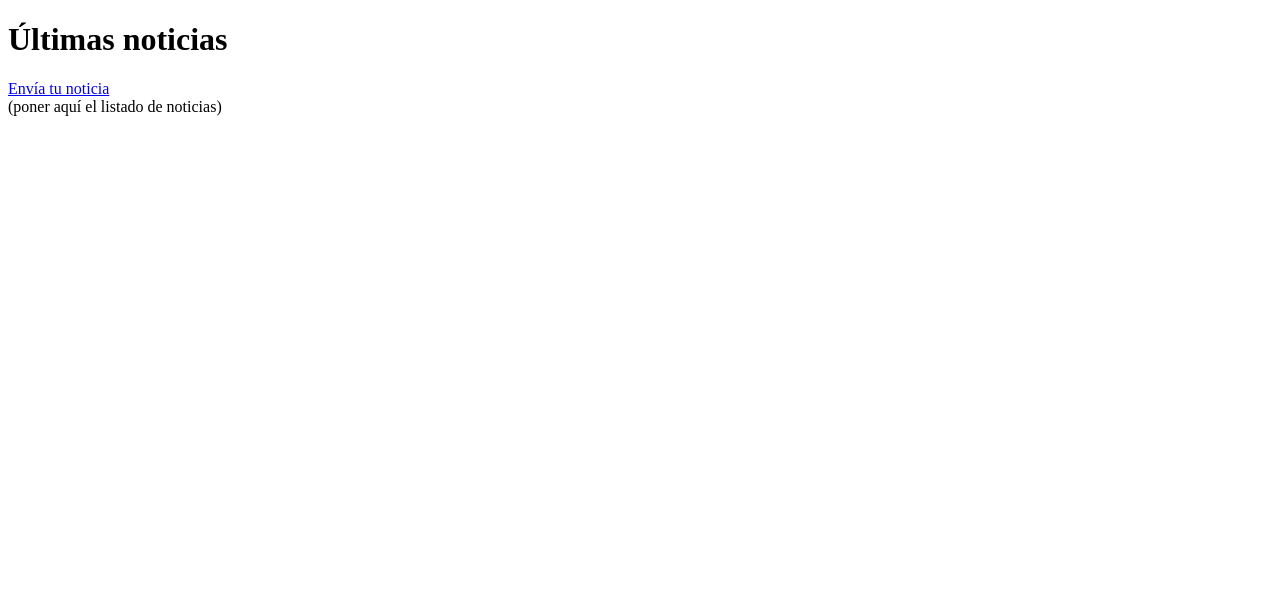
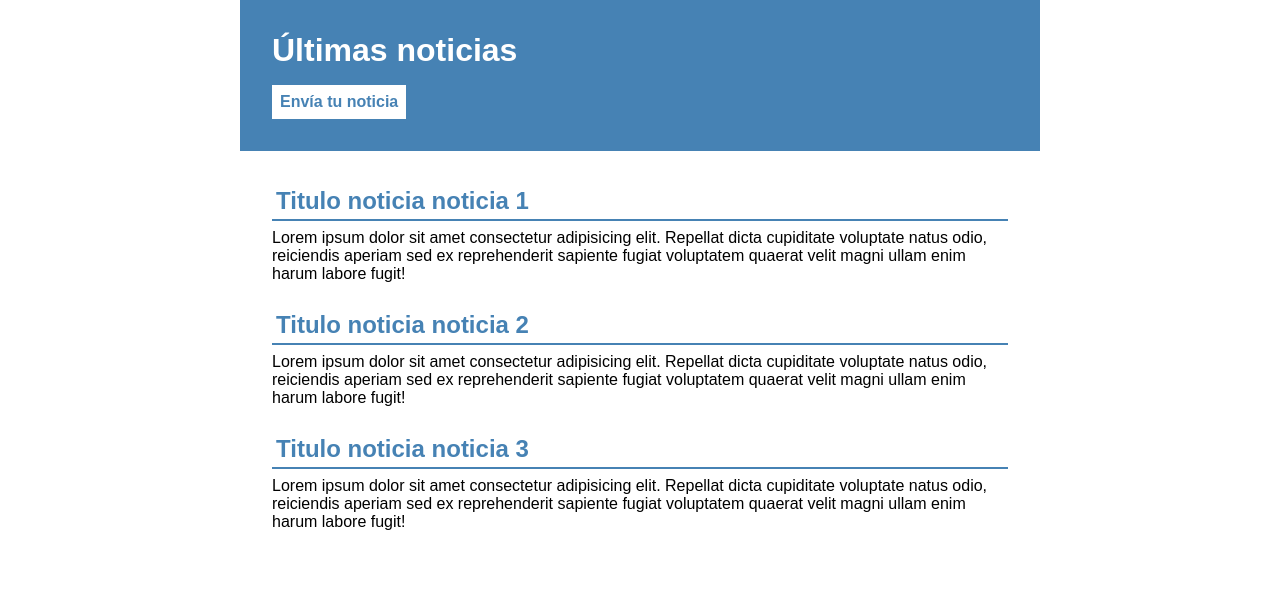
Before and after one commit to Bertooor/Ejercicios_semana2, a plain HTML site: page semana-02-parejas1/index.html in a window 1280 px wide. Drawn offline with Linux system fonts and the light colour scheme.

Commit message:
index terminado

```diff
--- a/semana-02-parejas1/index.html
+++ b/semana-02-parejas1/index.html
@@ -4,7 +4,9 @@
     <meta charset="UTF-8" />
     <title>Portada</title>
     <meta name="viewport" content="width=device-width, initial-scale=1.0" />
+  <link rel="stylesheet" href="./css/style.css">
   </head>
+
   <body id="portada">
     <header>
       <h1>Últimas noticias</h1>
@@ -13,6 +15,47 @@
       </nav>
     </header>
 
-    <main>(poner aquí el listado de noticias)</main>
+    <main>
+
+
+    <ul class="lista-noticias">
+
+      <li>
+        <h2 > Titulo noticia noticia 1</h2>
+
+        <p>Lorem ipsum dolor sit amet consectetur adipisicing elit.
+          Repellat dicta cupiditate voluptate natus odio, reiciendis
+          aperiam sed ex reprehenderit sapiente fugiat voluptatem
+           quaerat velit magni ullam enim harum labore fugit!</p>
+
+      </li>
+      <li>
+        <h2 > Titulo noticia noticia 2</h2>
+
+        <p>Lorem ipsum dolor sit amet consectetur adipisicing elit.
+          Repellat dicta cupiditate voluptate natus odio, reiciendis
+          aperiam sed ex reprehenderit sapiente fugiat voluptatem
+           quaerat velit magni ullam enim harum labore fugit!</p>
+
+      </li>
+      <li>
+        <h2 > Titulo noticia noticia 3</h2>
+
+        <p>Lorem ipsum dolor sit amet consectetur adipisicing elit.
+          Repellat dicta cupiditate voluptate natus odio, reiciendis
+          aperiam sed ex reprehenderit sapiente fugiat voluptatem
+           quaerat velit magni ullam enim harum labore fugit!</p>
+
+      </li>
+
+
+
+
+
+    </ul>
+
+
+
+    </main>
   </body>
 </html>
```
